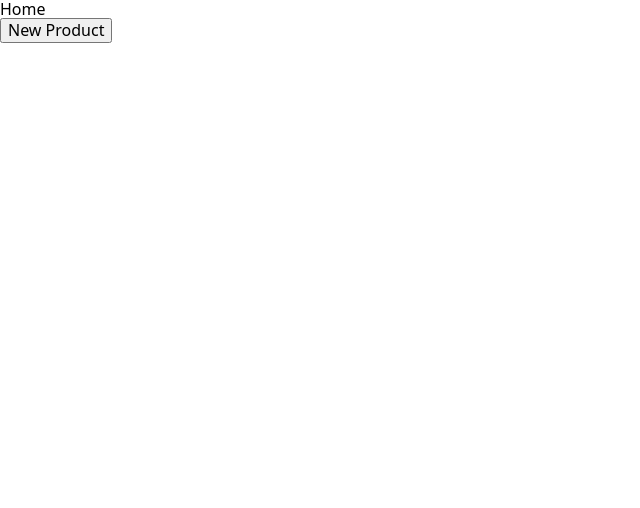
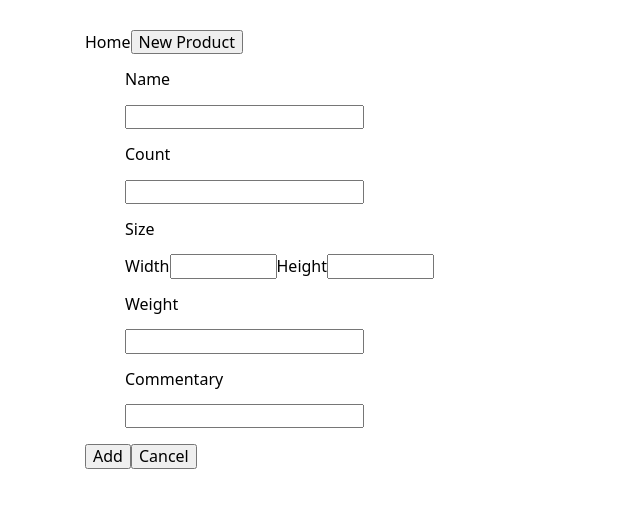
Before and after one commit to arestus/products-list-app, a React (Create React App) app: page / in a window 1280 px wide. Shown: the top 508 px of the page, without its empty margins (0-640 px from the left). Built offline with nearby package versions, Linux system fonts and the light colour scheme.

Commit message:
Added redux-template and firebase

```diff
--- a/package.json
+++ b/package.json
@@ -3,14 +3,18 @@
   "version": "0.1.0",
   "private": true,
   "dependencies": {
+    "@reduxjs/toolkit": "^1.6.1",
     "@testing-library/jest-dom": "^5.14.1",
     "@testing-library/react": "^11.2.7",
     "@testing-library/user-event": "^12.8.3",
     "modern-normalize": "^1.1.0",
     "react": "^17.0.2",
     "react-dom": "^17.0.2",
+    "react-hook-form": "^7.12.0",
+    "react-redux": "^7.2.4",
     "react-router-dom": "^5.2.0",
     "react-scripts": "4.0.3",
+    "redux": "^4.1.0",
     "web-vitals": "^1.1.2"
   },
   "scripts": {
--- a/src/Components/AddProductModal/AddProductModal.js
+++ b/src/Components/AddProductModal/AddProductModal.js
@@ -0,0 +1,44 @@
+import React from 'react';
+import { useForm } from 'react-hook-form';
+import s from './AddProductModal.module.css';
+
+const AddProductModal = () => {
+  const { register, handleSubmit } = useForm();
+  const onSubmit = data => console.log(data);
+
+  return (
+    <div>
+      <form onSubmit={handleSubmit(onSubmit)}>
+        <ul className={s.formList}>
+          <li>
+            <p>Name</p>
+            <input {...register('productName')} />
+          </li>
+          <li>
+            <p>Count</p>
+            <input {...register('productCount')} />
+          </li>
+          <li>
+            <p>Size</p>
+            <span>Width</span>
+            <input className={s.sizes} {...register('productWidth')} />
+            <span>Height</span>
+            <input className={s.sizes} {...register('productHeight')} />
+          </li>
+          <li>
+            <p>Weight</p>
+            <input {...register('productWeight')} />
+          </li>
+          <li>
+            <p>Commentary</p>
+            <input {...register('productCommentary')} />
+          </li>
+        </ul>
+        <button type="submit">Add</button>
+        <button>Cancel</button>
+      </form>
+    </div>
+  );
+};
+
+export default AddProductModal;
--- a/src/Components/AddProductModal/AddProductModal.module.css
+++ b/src/Components/AddProductModal/AddProductModal.module.css
@@ -0,0 +1,9 @@
+.formList {
+  list-style-type: none;
+}
+.formList li {
+  margin-bottom: 10px;
+}
+.sizes {
+  width: 10%;
+}
--- a/src/Components/ProductsList/ProductsList.js
+++ b/src/Components/ProductsList/ProductsList.js
@@ -1,11 +1,16 @@
 import React from 'react';
 import ButtonAddProduct from '../ButtonAddProductModal/ButtonAddProductModal';
+import AddProductModal from '../AddProductModal';
+import s from './ProductsList.module.css';
 
 const ProductList = () => {
   return (
     <>
-      <div>Home</div>
-      <ButtonAddProduct />
+      <div className={s.container}>
+        Home
+        <ButtonAddProduct />
+        <AddProductModal />
+      </div>
     </>
   );
 };
--- a/src/Components/ProductsList/ProductsList.module.css
+++ b/src/Components/ProductsList/ProductsList.module.css
@@ -0,0 +1,27 @@
+@media (min-width: 320px) {
+  .container {
+    width: 320px;
+    width: 100%;
+    padding-top: 30px;
+    padding-left: 20px;
+    padding-right: 20px;
+    margin-left: auto;
+    margin-right: auto;
+  }
+}
+
+@media (min-width: 768px) {
+  .container {
+    width: 768px;
+    padding-left: 40px;
+    padding-right: 40px;
+  }
+}
+
+@media (min-width: 1280px) {
+  .container {
+    width: 1280px;
+    padding-left: 85px;
+    padding-right: 85px;
+  }
+}
```
Also changed, not shown: src/redux/products/productsActions.js (added, +19 -0 lines), src/redux/store.js (added, +12 -0 lines), src/redux/products/productsOperations.js (added), src/redux/products/productsRedcuer.js (added), src/redux/products/productsSelectors.js (added), 1 other file (tests, documents, lock files or other folders).
